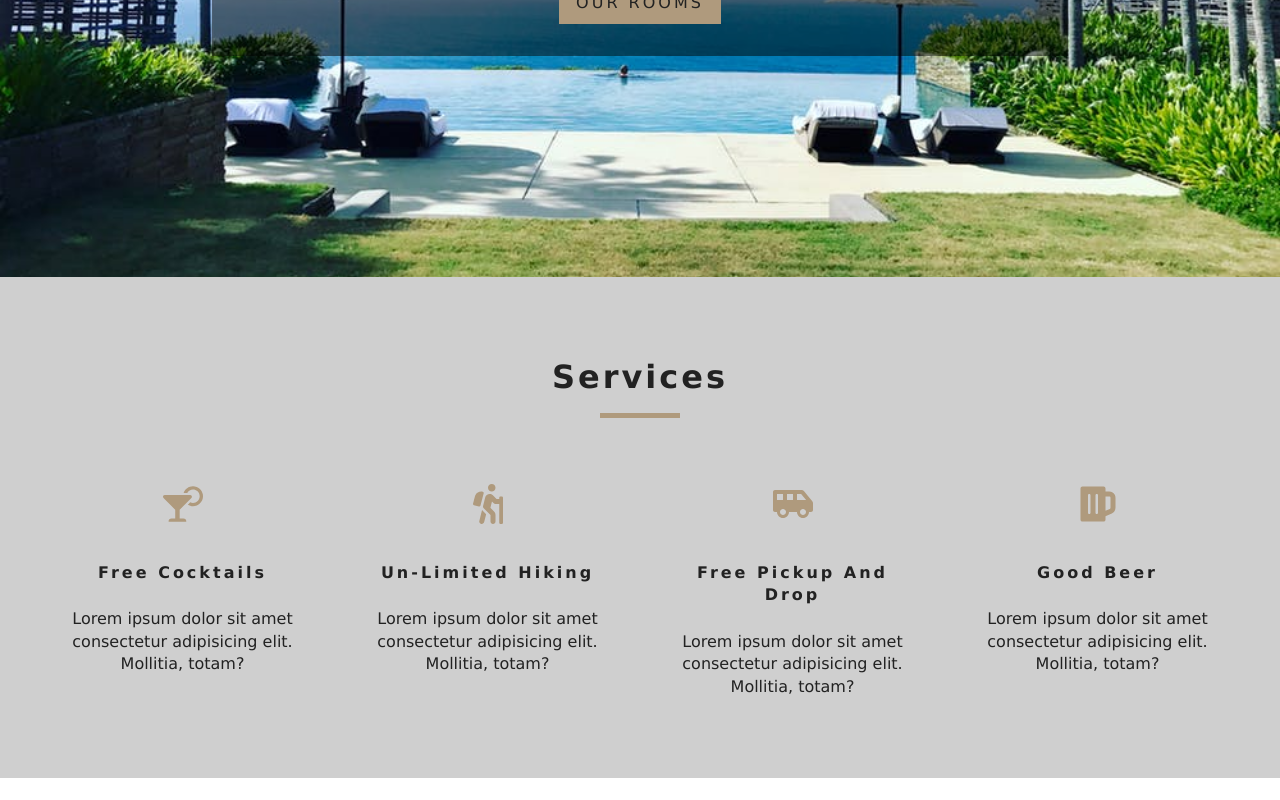
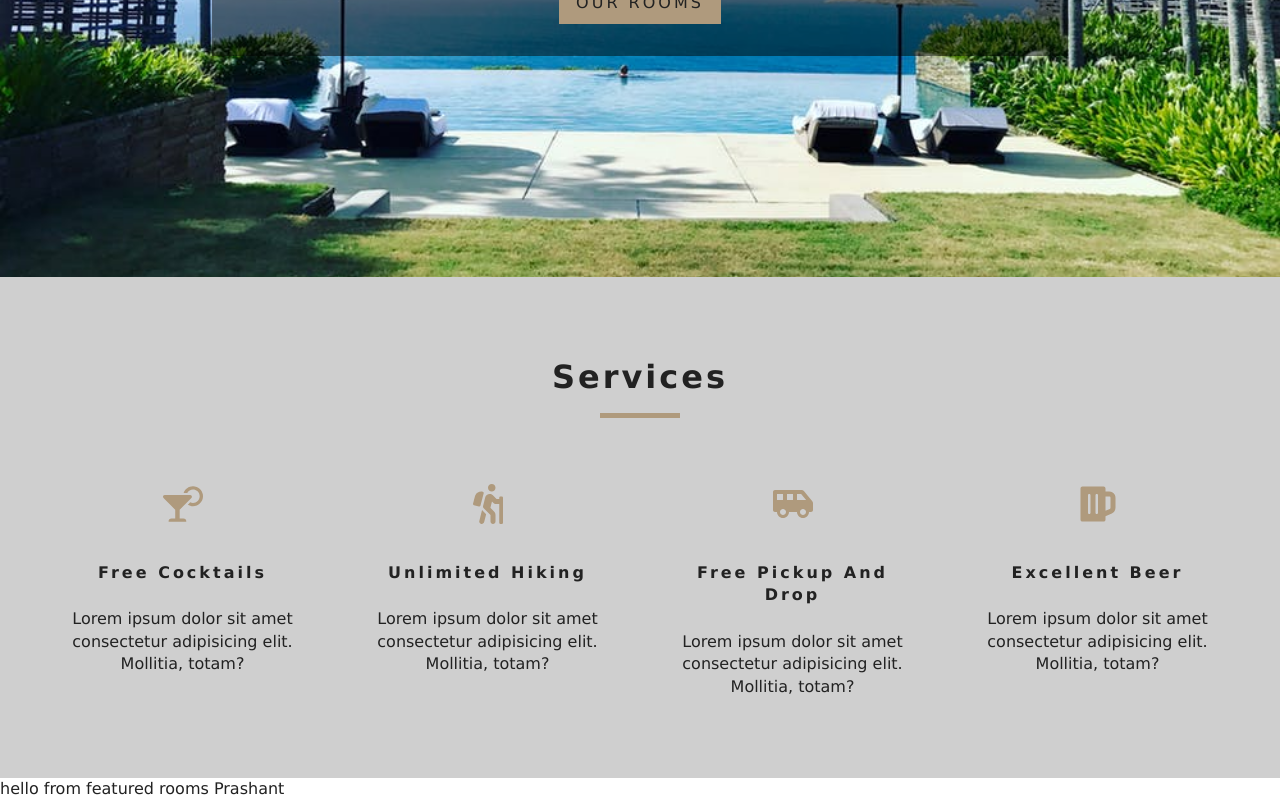
Before and after one commit to prashantbhat84/BeachResort, a React (Create React App) app: page / in a window 1280 px wide. Shown: the part 523-1323 px from the top of the page. Before the commit the page ends 1301 px from the top, so only its background shows below. Built offline with nearby package versions, Linux system fonts and the light colour scheme.

Commit message:
context api for featured rooms structure created.

```diff
--- a/src/App.js
+++ b/src/App.js
@@ -7,6 +7,7 @@ import SingleRoom from "./components/SingleRoom";
 import Error from "./components/Error";
 import NavBar from "./components/NavBar/NavBar";
 import { Route, Switch } from "react-router-dom";
+
 function App() {
   return (
     <Fragment>
--- /dev/null
+++ b/src/components/Featuredrooms/FeaturedRooms.js
@@ -0,0 +1,17 @@
+import React, { Component } from "react";
+import { RoomContext } from "../context";
+
+class FeaturedRooms extends Component {
+  static contextType = RoomContext;
+  render() {
+    const { greeting, name } = this.context;
+    //console.log(value);
+    return (
+      <div>
+        {greeting} from featured rooms {name}
+      </div>
+    );
+  }
+}
+
+export default FeaturedRooms;
--- a/src/components/Home.js
+++ b/src/components/Home.js
@@ -3,6 +3,7 @@ import Hero from "./Hero/Hero";
 import Banner from "./Banner/Banner";
 import { Link } from "react-router-dom";
 import Services from "./Services/Services";
+import FeaturedRooms from "./Featuredrooms/FeaturedRooms";
 
 export default function Home() {
   return (
@@ -18,6 +19,7 @@ export default function Home() {
         </Banner>
       </Hero>
       <Services />
+      <FeaturedRooms />
     </Fragment>
   );
 }
--- a/src/components/Services/Services.js
+++ b/src/components/Services/Services.js
@@ -13,7 +13,7 @@ export default class Services extends Component {
       },
       {
         icon: <FaHiking />,
-        title: "Un-Limited Hiking",
+        title: "unlimited hiking",
         info:
           " Lorem ipsum dolor sit amet consectetur adipisicing elit. Mollitia, totam?"
       },
@@ -25,7 +25,7 @@ export default class Services extends Component {
       },
       {
         icon: <FaBeer />,
-        title: "Good Beer",
+        title: "excellent Beer",
         info:
           " Lorem ipsum dolor sit amet consectetur adipisicing elit. Mollitia, totam?"
       }
--- /dev/null
+++ b/src/components/context.js
@@ -0,0 +1,18 @@
+import React, { Component, createContext } from "react";
+const RoomContext = createContext();
+
+class RoomProvider extends Component {
+  state = {
+    greeting: "hello",
+    name: "Prashant"
+  };
+  render() {
+    return (
+      <RoomContext.Provider value={{ ...this.state }}>
+        {this.props.children}
+      </RoomContext.Provider>
+    );
+  }
+}
+const RoomConsumer = RoomContext.Consumer;
+export { RoomProvider, RoomConsumer, RoomContext };
--- a/src/index.js
+++ b/src/index.js
@@ -4,11 +4,13 @@ import ReactDOM from "react-dom";
 import App from "./App";
 import * as serviceWorker from "./serviceWorker";
 import { BrowserRouter as Router } from "react-router-dom";
-
+import { RoomProvider } from "./components/context";
 ReactDOM.render(
-  <Router>
-    <App />
-  </Router>,
+  <RoomProvider>
+    <Router>
+      <App />
+    </Router>
+  </RoomProvider>,
   document.getElementById("root")
 );
 
```
